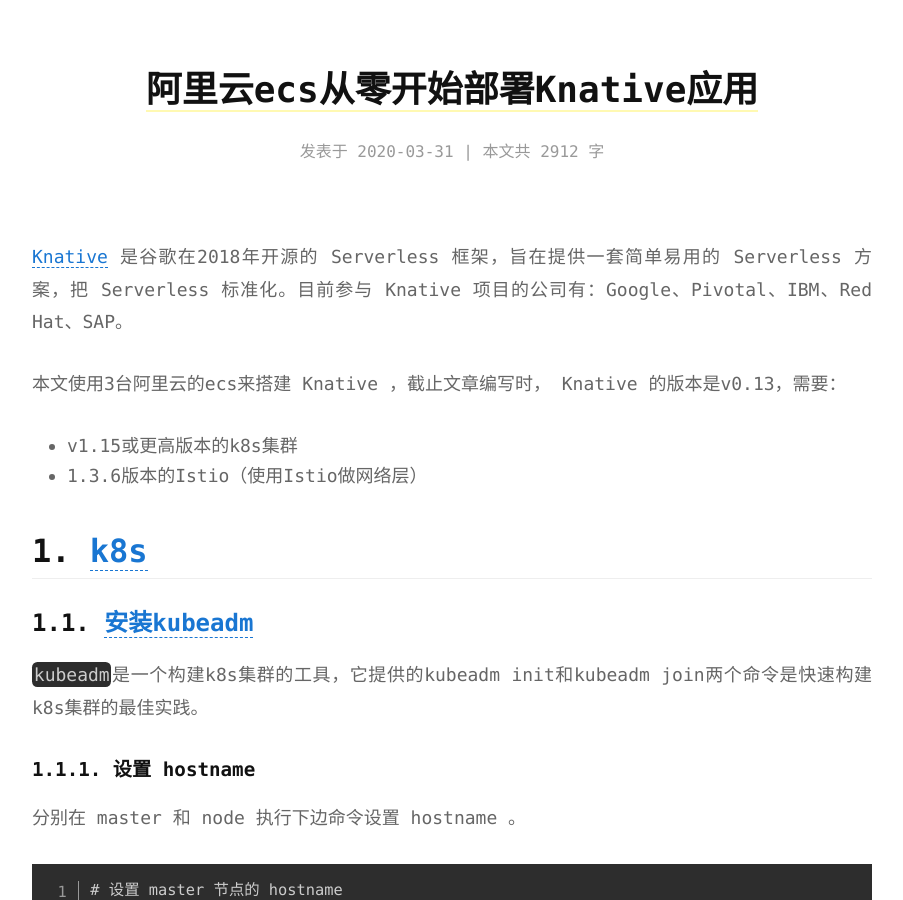
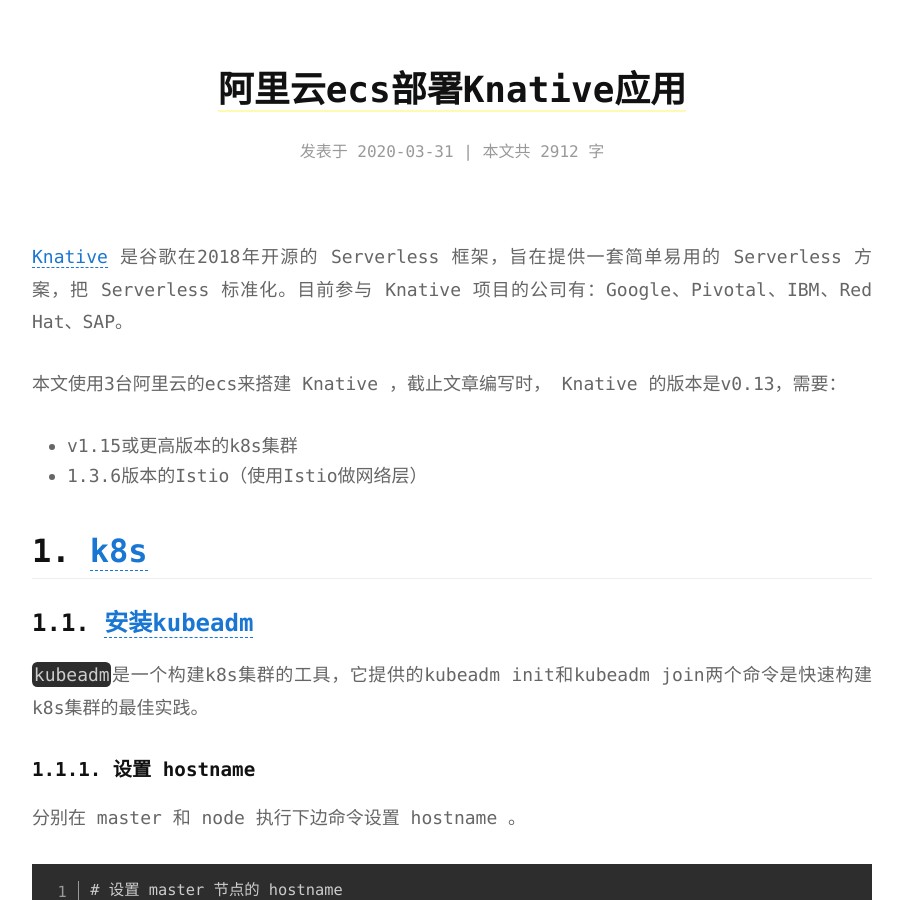
Before and after one commit to yizhishi/yizhishi.github.io, a Jekyll site: the page built from _posts/2020-03-31-knative-install.md, in a window 1280 px wide and 900 px high. Shown: the whole window, without its empty margins (188-1091 px from the left). Built offline with Jekyll 4.4.1, drawn with Linux system fonts in a browser that asks for light colours.

Commit message:
UPDATE TITLE

```diff
--- a/_posts/2020-03-31-knative-install.md
+++ b/_posts/2020-03-31-knative-install.md
@@ -1,6 +1,6 @@
 ---
 layout: post
-title: 阿里云ecs从零开始部署Knative应用
+title: 阿里云ecs部署Knative应用
 date: 2020-03-31 00:15:08 +0000
 category:
   - cloud-native
```
